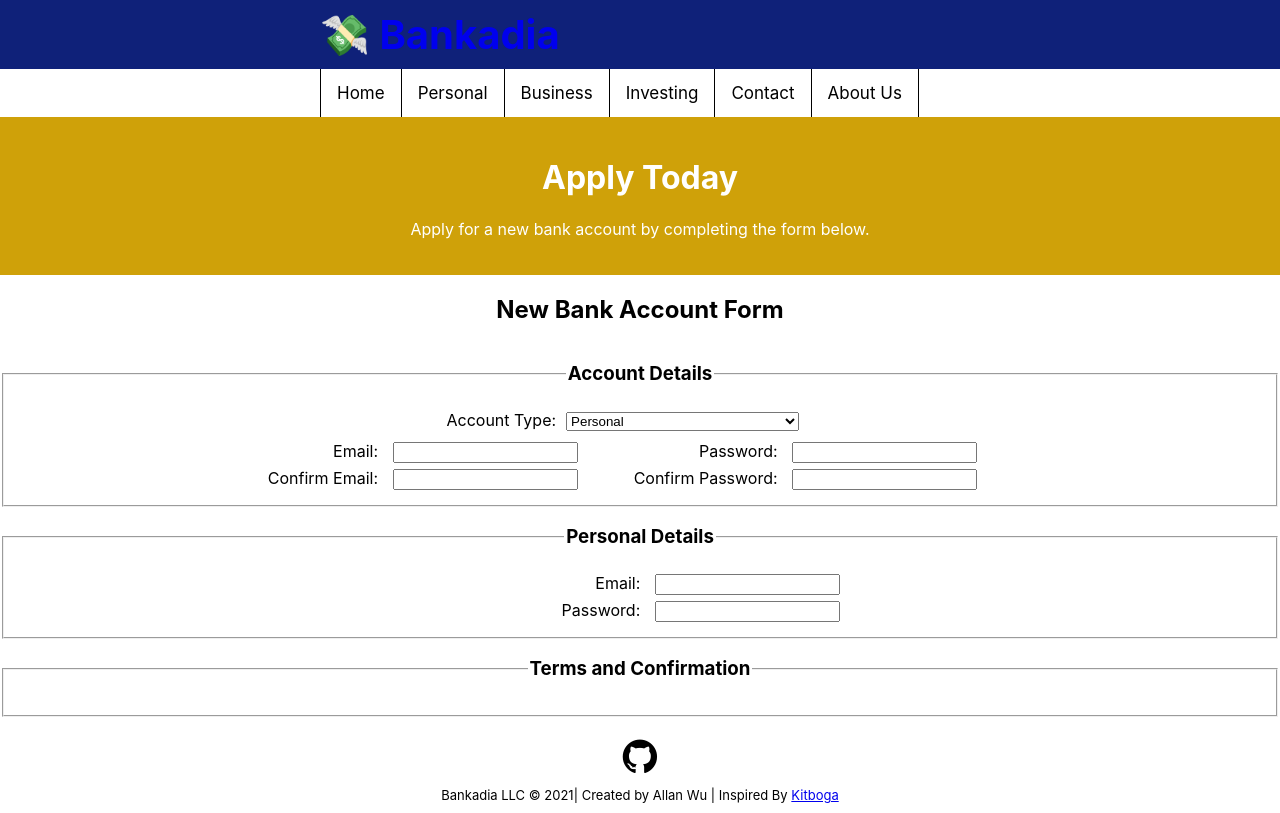
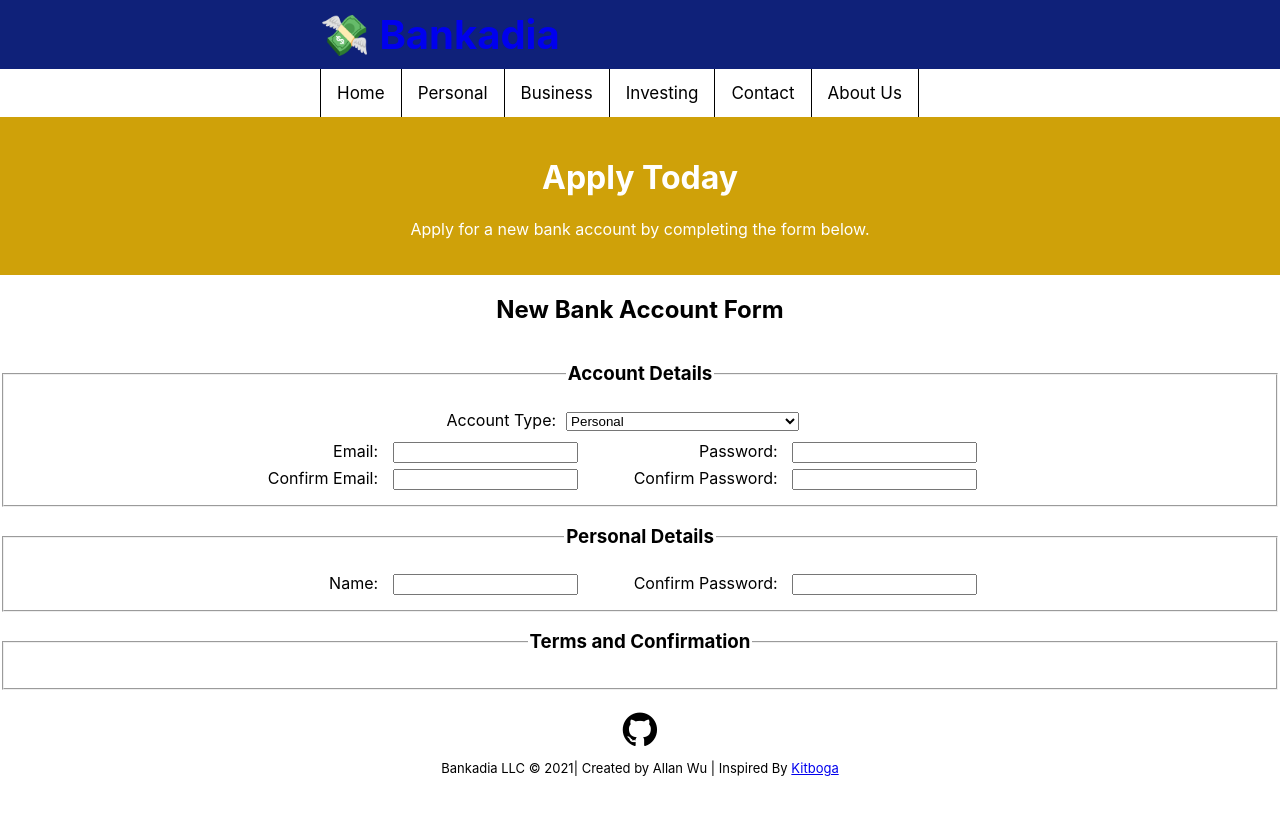
Before and after one commit to ywuhub/Bankadia, a React (Create React App) app: page /register in a window 1280 px wide. Built offline with nearby package versions, Linux system fonts and the light colour scheme.

Commit message:
Progress: Starting the personal details section

```diff
--- a/src/registration.css
+++ b/src/registration.css
@@ -24,6 +24,10 @@
 }
 
 .account-details {
+    margin-right: 10%;
+}
+
+.personal-details {
     margin-right: 10%;
 }
 
--- a/src/registration.js
+++ b/src/registration.js
@@ -48,9 +48,15 @@ function Register() {
                         <legend>
                             <h3>Personal Details</h3>
                         </legend>
-                        <div>
-                            <label for="name" class="account_label">Email:</label> <input type="text" name="name"/> <br/>
-                            <label for="phone" class="account_label">Password:</label> <input type="number" name="phone"/><br/>
+                        <div class="personal-details">
+                            <div class="register-row">
+                                <div class="register-col">
+                                    <label for="fname" class="account_label">Name:</label> <input type="text" name="fname"/><br/>
+                                </div>
+                                <div class="register-col">
+                                    <label for="confirm_password" class="account_label">Confirm Password:</label> <input type="password" name="confirm_password"/><br/>
+                                </div>
+                            </div>
                         </div>
                     </fieldset>
                     <fieldset>
```
Also changed, not shown: 1 other file (tests, documents, lock files or other folders).
